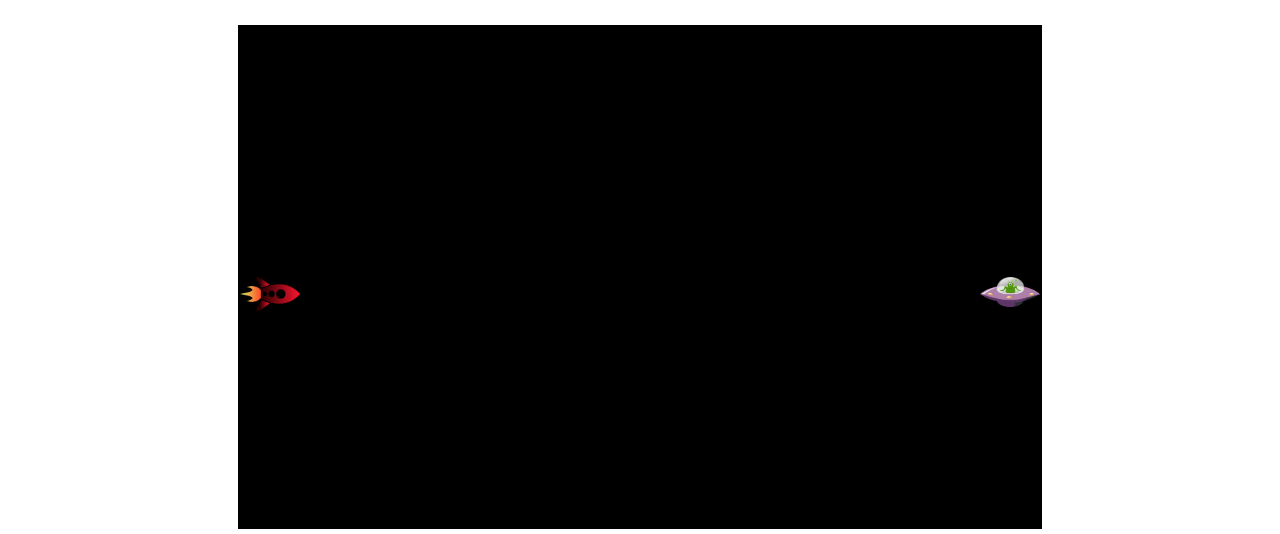
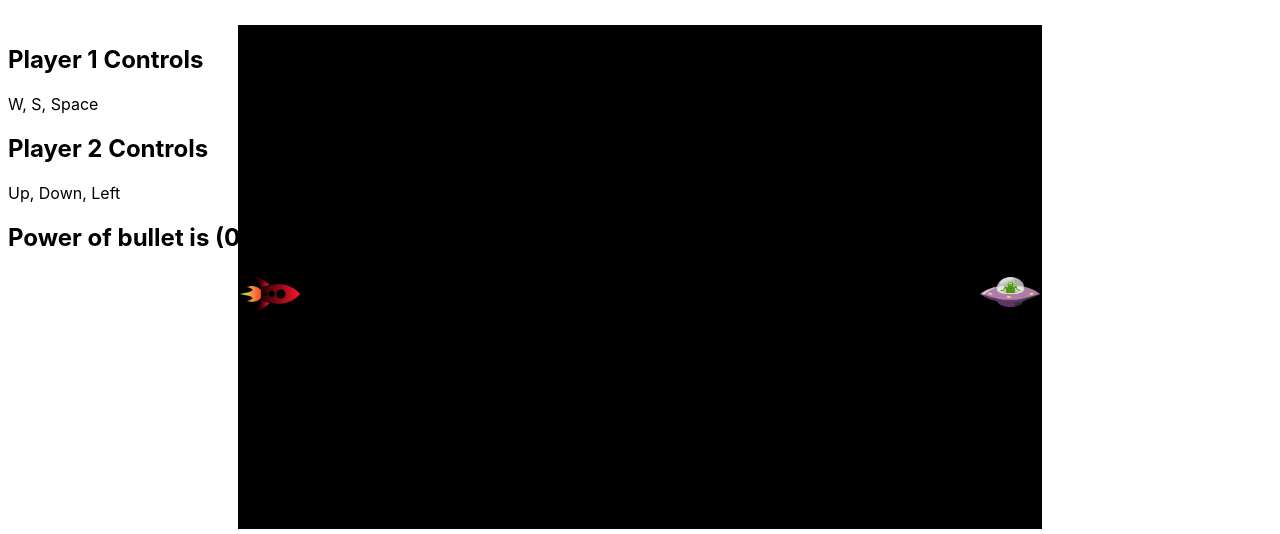
Before and after one commit to Shikkkari2077/2-Player-game, a plain HTML site: page index.html in a window 1280 px wide. Shown: the top 534 px of the page. Drawn offline with Linux system fonts and the light colour scheme.

Commit message:
modified

```diff
--- a/index.html
+++ b/index.html
@@ -5,6 +5,14 @@
     <link rel="stylesheet" href="style.css" />
   </head>
   <body id="body">
+
+    <div class="notes">
+      <h2>Player 1 Controls</h2>
+      <span>W, S, Space</span>
+      <h2>Player 2 Controls</h2>
+      <span>Up, Down, Left</span>
+      <h2>Power of bullet is (0-5)</h2>
+    </div>
 
     <div id="board" class="game_container">
 
--- a/style.css
+++ b/style.css
@@ -80,3 +80,6 @@
   font-size: 20px;
   border-radius: 10px;
 }
+.notes{
+  position: absolute;
+}
```
